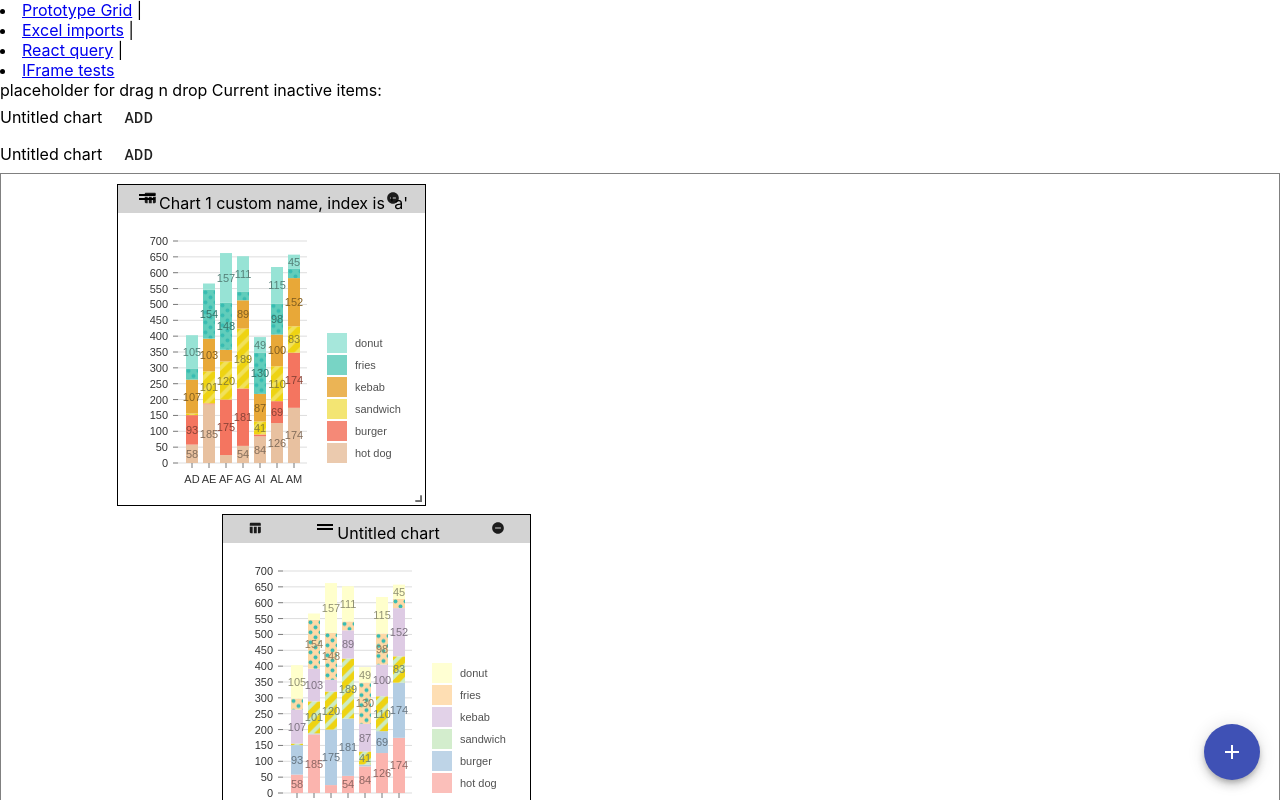
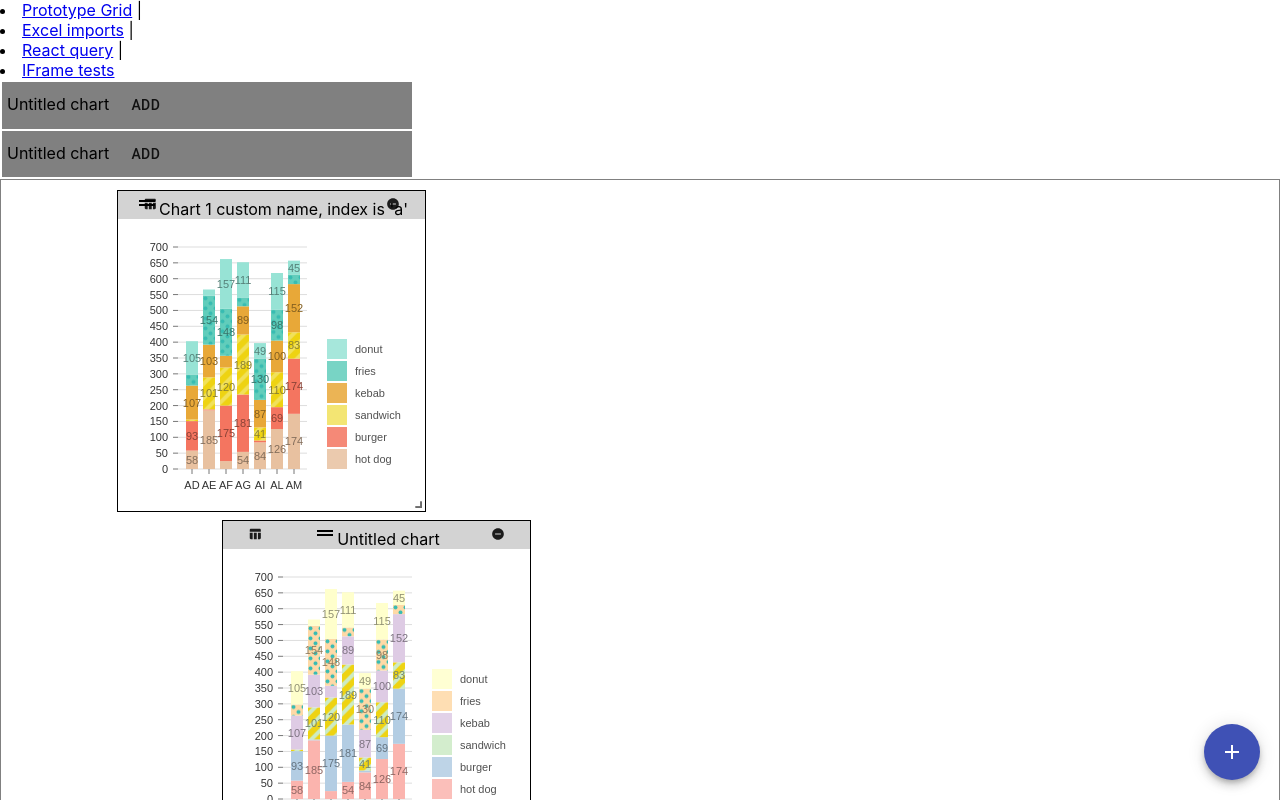
Before and after one commit to Pingco-Interns/insights, a React (Create React App) app: page / in a window 1280 px wide. Shown: the top 800 px of the page. Built offline with nearby package versions, Linux system fonts and the light colour scheme.

Commit message:
addad drag and drop elements into dashboard.

```diff
--- a/src/components/Chart.jsx
+++ b/src/components/Chart.jsx
@@ -139,4 +139,4 @@ Chart.propTypes = {
     }),
 };
 
-export default Chart;
+export default React.memo(Chart);
--- a/src/components/PrototypeGrid.jsx
+++ b/src/components/PrototypeGrid.jsx
@@ -1,5 +1,5 @@
 import React, {useState} from 'react';
-import RGL, {WidthProvider, Responsive} from 'react-grid-layout';
+import {WidthProvider, Responsive} from 'react-grid-layout';
 
 import Chart from './Chart';
 import AddChartModal from './AddChartModal';
@@ -16,7 +16,7 @@ import DialogContent from '@material-ui/core/DialogContent';
 import DialogContentText from '@material-ui/core/DialogContentText';
 import DialogTitle from '@material-ui/core/DialogTitle';
 
-import { Tooltip } from '@material-ui/core';
+import {Tooltip} from '@material-ui/core';
 
 //Need to show modal and dialog windows with the table here. If not, it'll be constrainted to the chart's div and not to the viewport.
 
@@ -135,29 +135,29 @@ const dataRaw = [
         ],
         keys: ['hot dog', 'burger', 'sandwich', 'kebab', 'fries', 'donut'],
         indexBy: 'country',
-        layout: {i: 'a', x: 1, y: 0, w: 3, h: 3, minW: 3, minH:3 },
+        layout: {i: 'a', x: 1, y: 0, w: 3, h: 3, minW: 3, minH: 3},
         active: true,
         options: {
-            colors: "nivo",
+            colors: 'nivo',
             defs: [
                 {
-                  id: "dots",
-                  type: "patternDots",
-                  background: "inherit",
-                  color: "#38bcb2",
+                    id: 'dots',
+                    type: 'patternDots',
+                    background: 'inherit',
+                    color: '#38bcb2',
                     size: 4,
                     padding: 1,
                     stagger: true,
                 },
                 {
-                  id: "lines",
-                  type: "patternLines",
-                  background: "inherit",
-                  color: "#eed312",
+                    id: 'lines',
+                    type: 'patternLines',
+                    background: 'inherit',
+                    color: '#eed312',
                     rotation: -45,
                     lineWidth: 6,
                     spacing: 10,
-                }
+                },
             ],
             fill: [
                 //Colours specific ones differently.
@@ -174,10 +174,10 @@ const dataRaw = [
                     id: 'lines',
                 },
             ],
-            legends: "keys",
-            anchor: "bottom-right"
+            legends: 'keys',
+            anchor: 'bottom-right',
         },
-        chartName: "Chart 1 custom name, index is 'a'"
+        chartName: "Chart 1 custom name, index is 'a'",
     },
     {
         data: [
@@ -289,29 +289,29 @@ const dataRaw = [
         ],
         keys: ['hot dog', 'burger', 'sandwich', 'kebab', 'fries', 'donut'],
         indexBy: 'country',
-        layout: {i: 'b', x: 2, y: 0, w: 3, h: 3, minW: 3, minH:3},
+        layout: {i: 'b', x: 2, y: 0, w: 3, h: 3, minW: 3, minH: 3},
         active: true,
         options: {
-            colors: "pastel1",
+            colors: 'pastel1',
             defs: [
                 {
-                  id: "dots",
-                  type: "patternDots",
-                  background: "inherit",
-                  color: "#38bcb2",
+                    id: 'dots',
+                    type: 'patternDots',
+                    background: 'inherit',
+                    color: '#38bcb2',
                     size: 4,
                     padding: 1,
                     stagger: true,
                 },
                 {
-                  id: "lines",
-                  type: "patternLines",
-                  background: "inherit",
-                  color: "#eed312",
+                    id: 'lines',
+                    type: 'patternLines',
+                    background: 'inherit',
+                    color: '#eed312',
                     rotation: -45,
                     lineWidth: 6,
                     spacing: 10,
-                }
+                },
             ],
             fill: [
                 //Colours specific ones differently.
@@ -328,9 +328,9 @@ const dataRaw = [
                     id: 'lines',
                 },
             ],
-            legends: "keys",
-            anchor: "bottom-right"
-        }
+            legends: 'keys',
+            anchor: 'bottom-right',
+        },
     },
     {
         data: [
@@ -442,29 +442,29 @@ const dataRaw = [
         ],
         keys: ['hot dog', 'burger', 'sandwich', 'kebab', 'fries', 'donut'],
         indexBy: 'country',
-        layout: {i: 'c', x: 0, y: 1, w: 3, h: 3, minW: 3, minH:3},
+        layout: {i: 'c', x: 0, y: 1, w: 3, h: 3, minW: 3, minH: 3},
         active: true,
         options: {
-            colors: "blues",
+            colors: 'blues',
             defs: [
                 {
-                  id: "dots",
-                  type: "patternDots",
-                  background: "inherit",
-                  color: "#38bcb2",
+                    id: 'dots',
+                    type: 'patternDots',
+                    background: 'inherit',
+                    color: '#38bcb2',
                     size: 4,
                     padding: 1,
                     stagger: true,
                 },
                 {
-                  id: "lines",
-                  type: "patternLines",
-                  background: "inherit",
-                  color: "#eed312",
+                    id: 'lines',
+                    type: 'patternLines',
+                    background: 'inherit',
+                    color: '#eed312',
                     rotation: -45,
                     lineWidth: 6,
                     spacing: 10,
-                }
+                },
             ],
             fill: [
                 //Colours specific ones differently.
@@ -481,10 +481,10 @@ const dataRaw = [
                     id: 'lines',
                 },
             ],
-            legends: "keys",
-            anchor: "bottom-right"
+            legends: 'keys',
+            anchor: 'bottom-right',
         },
-        chartName: "Another custom chart name, for chart 'c'"
+        chartName: "Another custom chart name, for chart 'c'",
     },
     {
         data: [
@@ -596,29 +596,29 @@ const dataRaw = [
         ],
         keys: ['hot dog', 'burger', 'sandwich', 'kebab', 'fries', 'donut'],
         indexBy: 'country',
-        layout: {i: 'd', x: 0, y: 2, w: 3, h: 3, minW: 3, minH:3},
+        layout: {i: 'd', x: 0, y: 2, w: 3, h: 3, minW: 3, minH: 3},
         active: false,
         options: {
-            colors: "oranges",
+            colors: 'oranges',
             defs: [
                 {
-                  id: "dots",
-                  type: "patternDots",
-                  background: "inherit",
-                  color: "#38bcb2",
+                    id: 'dots',
+                    type: 'patternDots',
+                    background: 'inherit',
+                    color: '#38bcb2',
                     size: 4,
                     padding: 1,
                     stagger: true,
                 },
                 {
-                  id: "lines",
-                  type: "patternLines",
-                  background: "inherit",
-                  color: "#eed312",
+                    id: 'lines',
+                    type: 'patternLines',
+                    background: 'inherit',
+                    color: '#eed312',
                     rotation: -45,
                     lineWidth: 6,
                     spacing: 10,
-                }
+                },
             ],
             fill: [
                 //Colours specific ones differently.
@@ -635,9 +635,9 @@ const dataRaw = [
                     id: 'lines',
                 },
             ],
-            legends: "keys",
-            anchor: "bottom-right"
-        }
+            legends: 'keys',
+            anchor: 'bottom-right',
+        },
     },
     {
         data: [
@@ -749,29 +749,29 @@ const dataRaw = [
         ],
         keys: ['hot dog', 'burger', 'sandwich', 'kebab', 'fries', 'donut'],
         indexBy: 'country',
-        layout: {i: 'e', x: 2, y: 2, w: 5, h: 5, minW: 3, minH:3},
+        layout: {i: 'e', x: 2, y: 2, w: 5, h: 5, minW: 3, minH: 3},
         active: false,
         options: {
-            colors: "dark2",
+            colors: 'dark2',
             defs: [
                 {
-                  id: "dots",
-                  type: "patternDots",
-                  background: "inherit",
-                  color: "#38bcb2",
+                    id: 'dots',
+                    type: 'patternDots',
+                    background: 'inherit',
+                    color: '#38bcb2',
                     size: 4,
                     padding: 1,
                     stagger: true,
                 },
                 {
-                  id: "lines",
-                  type: "patternLines",
-                  background: "inherit",
-                  color: "#eed312",
+                    id: 'lines',
+                    type: 'patternLines',
+                    background: 'inherit',
+                    color: '#eed312',
                     rotation: -45,
                     lineWidth: 6,
                     spacing: 10,
-                }
+                },
             ],
             fill: [
                 //Colours specific ones differently.
@@ -788,10 +788,10 @@ const dataRaw = [
                     id: 'lines',
                 },
             ],
-            legends: "keys",
-            anchor: "bottom-right"
-        }
-    }
+            legends: 'keys',
+            anchor: 'bottom-right',
+        },
+    },
 ];
 
 //I have a const outside of the component ^ that gives the raw data, which is then loaded into a state and used to render the charts
@@ -809,35 +809,55 @@ function PrototypeGrid(props) {
     const setTableDialogOpen = () => setShowTableDialog(true);
     const setTableDialogClose = () => setShowTableDialog(false);
 
-    const [activeData, setActiveData] = useState(dataRaw.filter(i=>i.active));
-    const [inactiveData, setInactiveData] = useState(dataRaw.filter(i=>!i.active));
+    const [activeData, setActiveData] = useState(
+        dataRaw.filter((i) => i.active),
+    );
+    const [inactiveData, setInactiveData] = useState(
+        dataRaw.filter((i) => !i.active),
+    );
 
-    const toggleActive = (item, isActive)=>{
-        var toAdd = item
-        toAdd.active = isActive
-        var prevActive = [...activeData]
-        var prevInactive = [...inactiveData]
+    const toggleActive = (item, isActive, layout) => {
+        var toAdd = item;
+        toAdd.active = isActive;
+        var prevActive = [...activeData];
+        var prevInactive = [...inactiveData];
 
-        if(isActive){
-            prevInactive.splice(prevInactive.findIndex(i => i.layout.i === item.layout.i), 1)
-            prevActive.push(toAdd)
-        }else{
-            prevActive.splice(prevActive.findIndex(i => i.layout.i === item.layout.i), 1)
-            prevInactive.push(toAdd)
+        if (isActive) {
+            prevInactive.splice(
+                prevInactive.findIndex((i) => i.layout.i === item.layout.i),
+                1,
+            );
+            prevActive.push(toAdd);
+        } else {
+            prevActive.splice(
+                prevActive.findIndex((i) => i.layout.i === item.layout.i),
+                1,
+            );
+            prevInactive.push(toAdd);
         }
 
-        setActiveData(prevActive)
-        setInactiveData(prevInactive)
-    }
+        setActiveData(prevActive);
+        setInactiveData(prevInactive);
+    };
 
-    const onDrop = (layout, layoutItem, _event) =>{
-        alert(`Dropped element props:\n${JSON.stringify(layoutItem, ['x', 'y', 'w', 'h'], 2)}`);
-        console.log(layout);
-        console.log(layoutItem);
-        console.log(_event);
+    const onDrop = (layout, layoutItem, _event) => {
+        // alert(`Dropped element props:\n${JSON.stringify(layoutItem, ['x', 'y', 'w', 'h'], 2)}`);
+        _event.preventDefault();
+        const data = _event.dataTransfer.getData('text');
+        const item = inactiveData[data];
 
-    }
-
+        item.layout = {
+            i: item.layout.i,
+            x: layoutItem.x,
+            y: layoutItem.y,
+            w: 3,
+            h: 3,
+            minW: 3,
+            minH: 3,
+        };
+        console.log(item);
+        toggleActive(item, true);
+    };
 
     return (
         <div>
@@ -849,14 +869,30 @@ function PrototypeGrid(props) {
                 either that, or you have to provide the layout into the child elements.
             */}
             <div className="toolbar">
-            placeholder for drag n drop
-            Current inactive items:
-            {inactiveData.map((i)=>{
-                return(
-                    <div className="droppable-element" draggable="true" key={i.layout.i}>
-                        {i.chartName? i.chartName : "Untitled chart"} <Button onClick={()=>toggleActive(i, true)}>Add</Button>
+                {inactiveData.map((i, index) => {
+                    return (
+                        <div
+                            className="droppable-element"
+                            draggable="true"
+                            style={{
+                                width: '400px',
+                                padding: '5px',
+                                backgroundColor: 'grey',
+                                margin: '2px',
+                                border: '1px solid white;',
+                            }}
+                            onDragStart={(e) =>
+                                e.dataTransfer.setData('text', index)
+                            }
+                            id="testing"
+                            itemProp={i}
+                            key={i.layout.i}>
+                            {i.chartName ? i.chartName : 'Untitled chart'}{' '}
+                            <Button onClick={() => toggleActive(i, true)}>
+                                Add
+                            </Button>
                         </div>
-                )
+                    );
                 })}
             </div>
             <ReactGridLayout
@@ -869,18 +905,13 @@ function PrototypeGrid(props) {
                 width={1200}
                 isDroppable={true}
                 onDrop={onDrop}
-                // onLayoutChange={(layout)=>{
-                //     if (layout !== layoutList) {
-                //         setLayoutList(layout)
-                //     }
-                // }}
-                //need to figure out a good way to save layouts. using state results in it rerendering from scratch every time its updated.
-                //maybe send it to server than updating a stateful layout?
-                // draggableCancel="nonDraggable"
                 draggableHandle=".draggableHandle">
                 {activeData.map((i) => {
                     return (
-                        <div style={{border: '1px solid black'}} data-grid={i.layout} key={i.layout.i}>
+                        <div
+                            style={{border: '1px solid black'}}
+                            data-grid={i.layout}
+                            key={i.layout.i}>
                             <Tooltip title="Drag chart">
                                 <div
                                     id="handle"
@@ -894,7 +925,9 @@ function PrototypeGrid(props) {
                                         cursor: 'pointer',
                                     }}>
                                     <DragHandleIcon />
-                                    {i.chartName? i.chartName : "Untitled chart"}
+                                    {i.chartName
+                                        ? i.chartName
+                                        : 'Untitled chart'}
                                 </div>
                             </Tooltip>
                             <Tooltip title="Show table">
@@ -911,7 +944,10 @@ function PrototypeGrid(props) {
                                 </Button>
                             </Tooltip>
                             <Tooltip title="Remove chart">
-                              <Button size="medium" onClick={()=>toggleActive(i, false)} style={{"float": "right"}}>
+                                <Button
+                                    size="medium"
+                                    onClick={() => toggleActive(i, false)}
+                                    style={{float: 'right'}}>
                                     <RemoveCircleIcon fontSize="inherit" />
                                 </Button>
                             </Tooltip>
@@ -943,9 +979,8 @@ function PrototypeGrid(props) {
                 </DialogActions>
             </Dialog>
             <AddChartModal />
-
         </div>
     );
 }
 
-export default PrototypeGrid;
+export default React.memo(PrototypeGrid);
--- a/src/components/ReactQueryTrials.jsx
+++ b/src/components/ReactQueryTrials.jsx
@@ -1,6 +1,5 @@
 import React from 'react';
 import {QueryClient, QueryClientProvider, useQuery} from 'react-query';
-import {BrowserRouter as Router, Switch, Route, Link} from 'react-router-dom';
 
 //create a new client
 const queryClient = new QueryClient();
--- a/src/components/TableRender.jsx
+++ b/src/components/TableRender.jsx
@@ -29,7 +29,8 @@ function TableRender(props) {
                             return (
                                 <TableRow>
                                     <TableCell align="right">
-                                        {i.country}
+                                        {/* need a better way to do this.  */}
+                                        {i.country? i.country : i.Country}
                                     </TableCell>
                                     {props.data.keys.map((j) => {
                                         return (
```
Also changed, not shown: src/components/AddChartModal.jsx (+1 -10 lines). Lines whose indentation alone changed are shown as unchanged.
